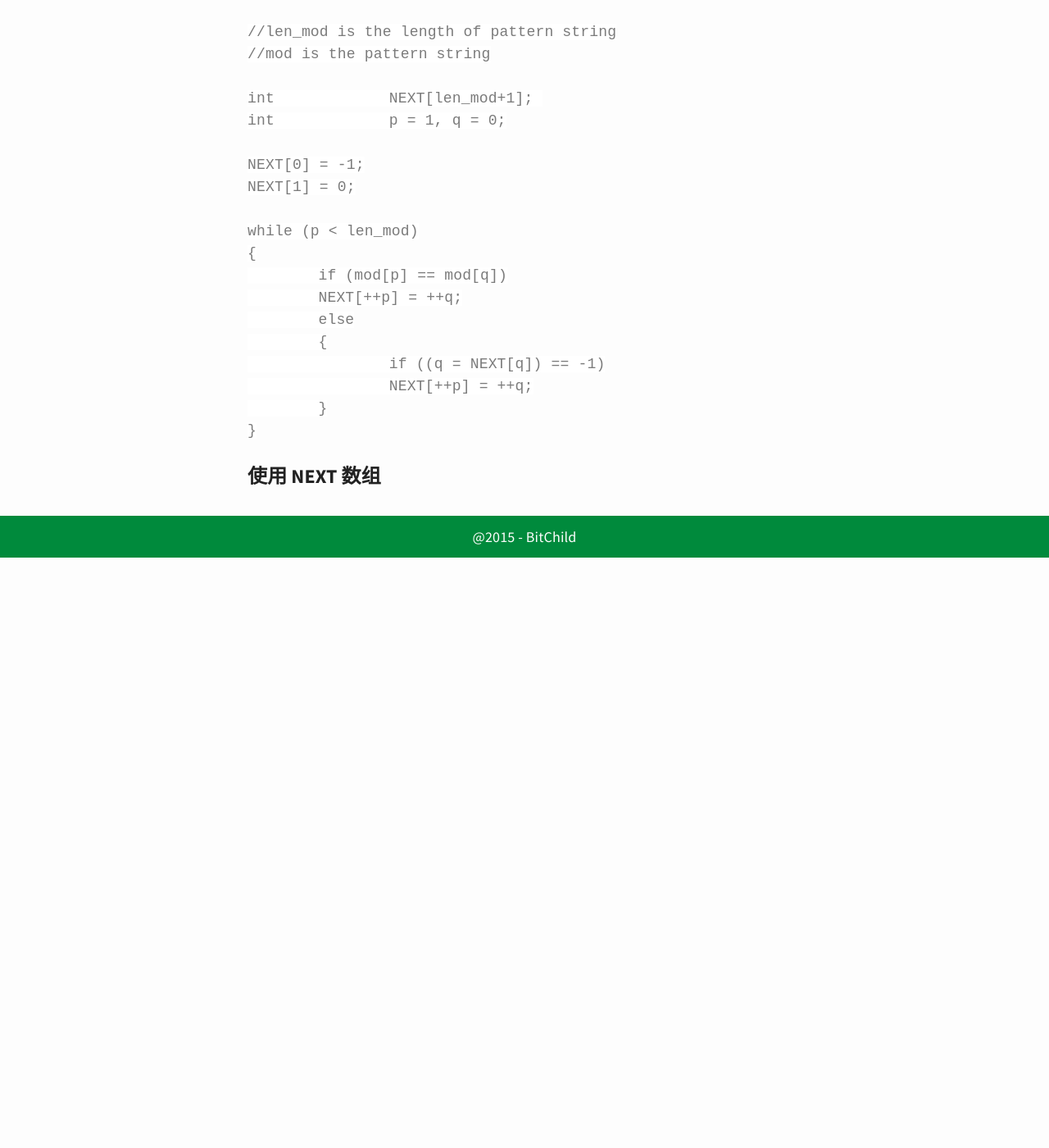
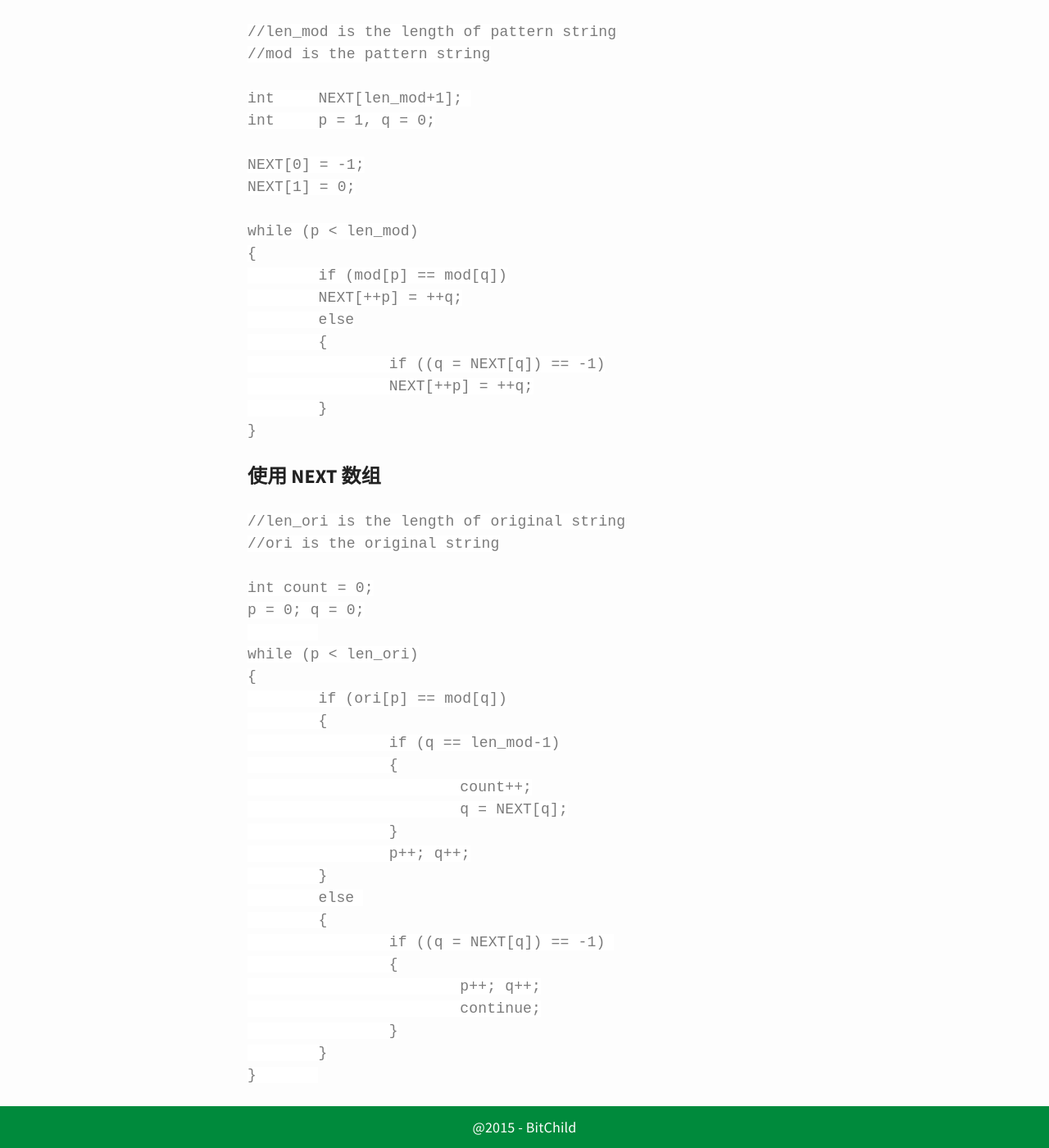
Before and after one commit to bitchild/bitchild.github.io, a Jekyll site: the page built from _posts/2015-8-12-KMP-算法实现.md, in a window 1280 px wide and 1400 px high, scrolled down 519 px. Shown: the whole window at 82% size. Built offline with Jekyll 4.4.1, drawn with Linux system fonts in a browser that asks for light colours; before the commit the page ends 1199 px from its top, so only the background shows below that.

Commit message:
Update 2015-8-12-KMP-算法实现.md

```diff
--- a/_posts/2015-8-12-KMP-算法实现.md
+++ b/_posts/2015-8-12-KMP-算法实现.md
@@ -11,8 +11,8 @@ title: KMP 算法实现
     //len_mod is the length of pattern string
 	//mod is the pattern string
 
-	int		NEXT[len_mod+1];
-	int		p = 1, q = 0;
+	int	NEXT[len_mod+1];
+	int	p = 1, q = 0;
 
 	NEXT[0] = -1;
 	NEXT[1] = 0;
@@ -29,3 +29,30 @@ title: KMP 算法实现
 	}
 
 ### 使用 NEXT 数组
+
+	//len_ori is the length of original string
+	//ori is the original string
+
+	int count = 0;
+	p = 0; q = 0;
+
+	while (p < len_ori)
+	{
+		if (ori[p] == mod[q])
+		{
+			if (q == len_mod-1)
+			{
+				count++;
+				q = NEXT[q];
+			}
+			p++; q++;
+		}
+		else
+		{
+			if ((q = NEXT[q]) == -1)
+			{
+				p++; q++;
+				continue;
+			}
+		}
+	}
```
